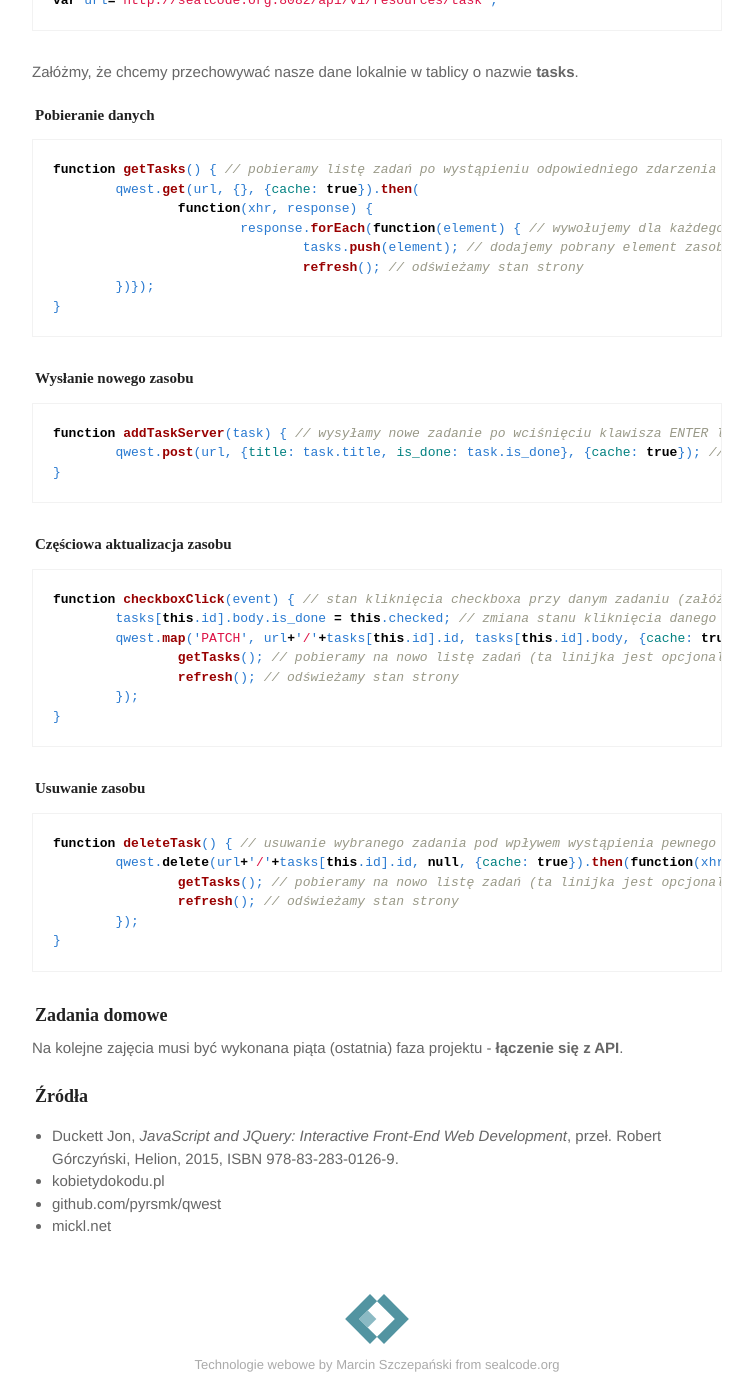
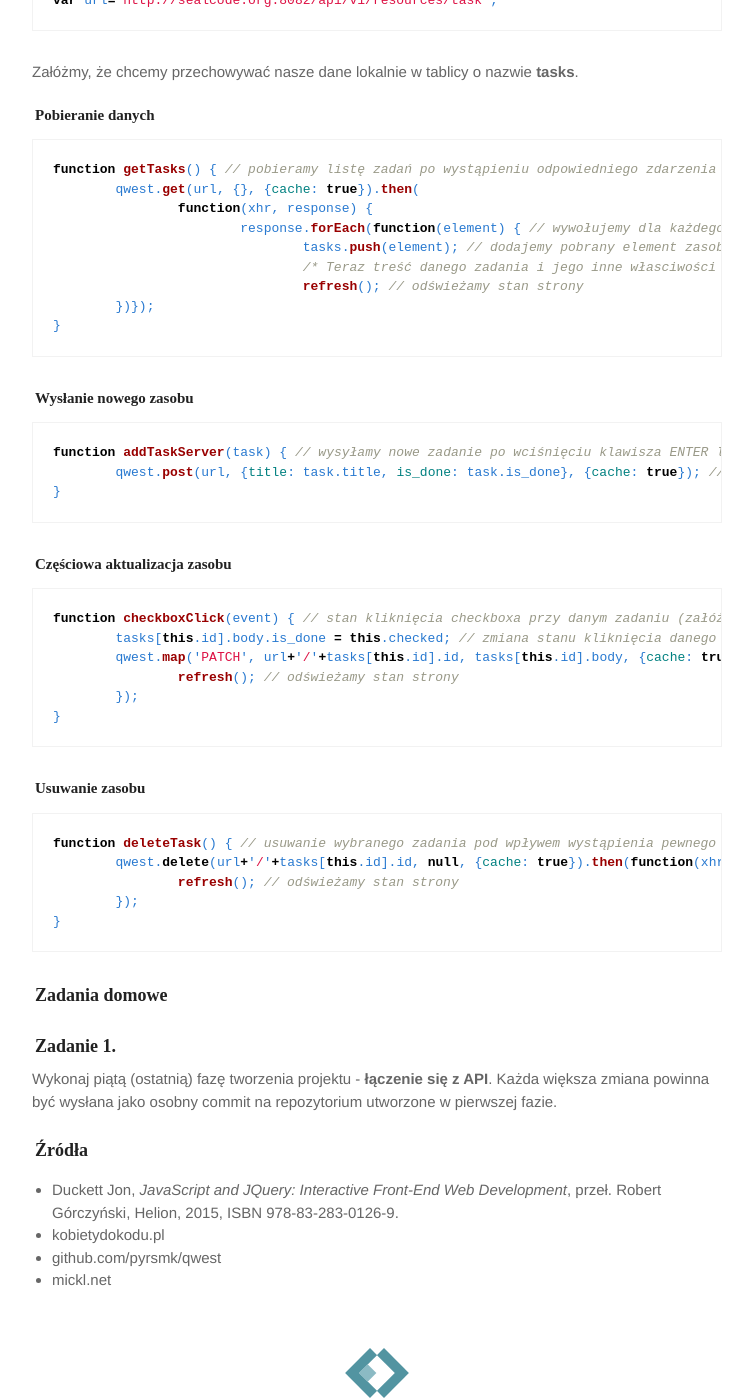
Before and after one commit to marcin-szczepanski/TWE, a Jekyll site: the page built from zajecia/1B/zaj09.md, in a window 1280 px wide and 1400 px high, scrolled down 2733 px. Shown: the whole window, without its empty margins (263-1016 px from the left). Built offline with Jekyll 4.4.1, drawn with Linux system fonts in a browser that asks for light colours; some web fonts are replaced.

Commit message:
Add zaj09

````diff
--- a/zajecia/1B/zaj09.md
+++ b/zajecia/1B/zaj09.md
@@ -101,6 +101,7 @@ function getTasks() { // pobieramy listę zadań po wystąpieniu odpowiedniego z
 		function(xhr, response) {
 			response.forEach(function(element) { // wywołujemy dla każdego pobranego zasobu
 				tasks.push(element); // dodajemy pobrany element zasobu do tablicy "tasks"
+				/* Teraz treść danego zadania i jego inne własciwości będą ukrywać w tasks[index].body.nazwaWlasciwosci, np. tasks[0].body.title - nazwa pierwszego zadania w tablicy! */
 				refresh(); // odświeżamy stan strony
 	})});
 }
@@ -120,7 +121,6 @@ function addTaskServer(task) { // wysyłamy nowe zadanie po wciśnięciu klawisz
 function checkboxClick(event) { // stan kliknięcia checkboxa przy danym zadaniu (załóżmy, że funkcja wywołuje się po wystąpieniu pewnego zdarzenia
 	tasks[this.id].body.is_done = this.checked; // zmiana stanu kliknięcia danego zadania w tablicy (zakładamy, że każde zadanie ma swój identyfikator, dla uproszczenia przyjąłem, że identyfikatorem jest pozycja w tablicy
 	qwest.map('PATCH', url+'/'+tasks[this.id].id, tasks[this.id].body, {cache: true}).then(function(xhr, response) { // szukamy odpowiedniego zasobu na serwerze i modyfikujemy jego ciało
-		getTasks(); // pobieramy na nowo listę zadań (ta linijka jest opcjonalna w zależności od implementacji (ja założyłem, że usuwamy wszystkie zadania lokalnie i potem pobieramy je ponownie
 		refresh(); // odświeżamy stan strony
 	});
 }
@@ -131,7 +131,6 @@ function checkboxClick(event) { // stan kliknięcia checkboxa przy danym zadaniu
 ```js
 function deleteTask() { // usuwanie wybranego zadania pod wpływem wystąpienia pewnego zdarzenia
 	qwest.delete(url+'/'+tasks[this.id].id, null, {cache: true}).then(function(xhr, response) { // usuwamy zadanie o danym identyfikatorze (tym razem nie musimy przesyłać ciała takiego zadania)
-		getTasks(); // pobieramy na nowo listę zadań (ta linijka jest opcjonalna w zależności od implementacji (ja założyłem, że usuwamy wszystkie zadania lokalnie i potem pobieramy je ponownie
 		refresh(); // odświeżamy stan strony
 	});
 }
@@ -139,7 +138,9 @@ function deleteTask() { // usuwanie wybranego zadania pod wpływem wystąpienia
 
 ### Zadania domowe
 
-Na kolejne zajęcia musi być wykonana piąta (ostatnia) faza projektu - **łączenie się z API**.
+### Zadanie 1.
+
+Wykonaj piątą (ostatnią) fazę tworzenia projektu - **łączenie się z API**. Każda większa zmiana powinna być wysłana jako osobny commit na repozytorium utworzone w pierwszej fazie.
 
 ### Źródła
 
````
